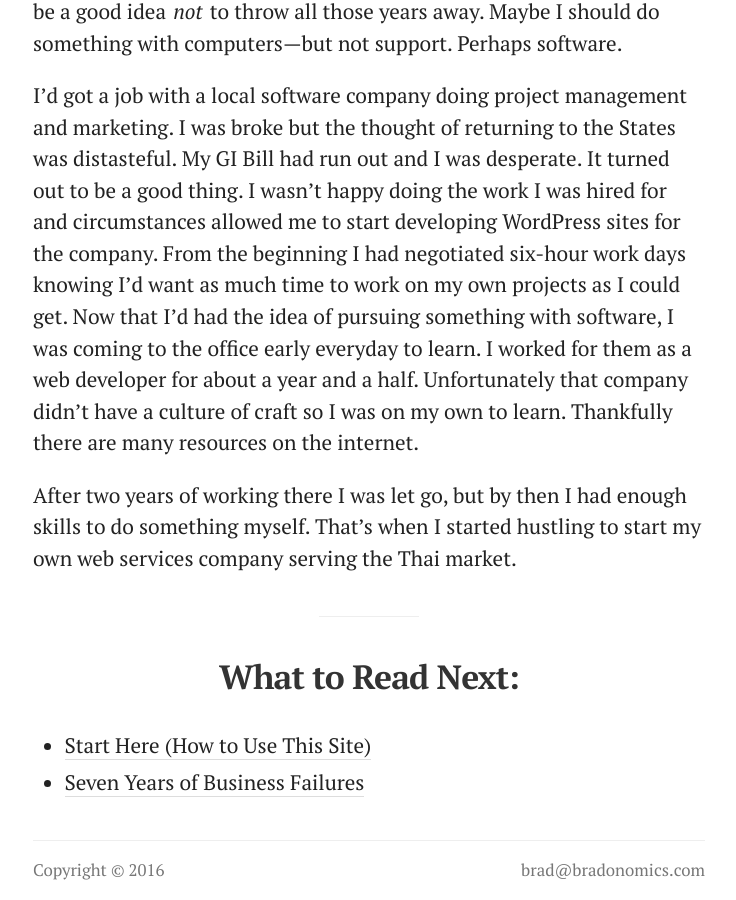
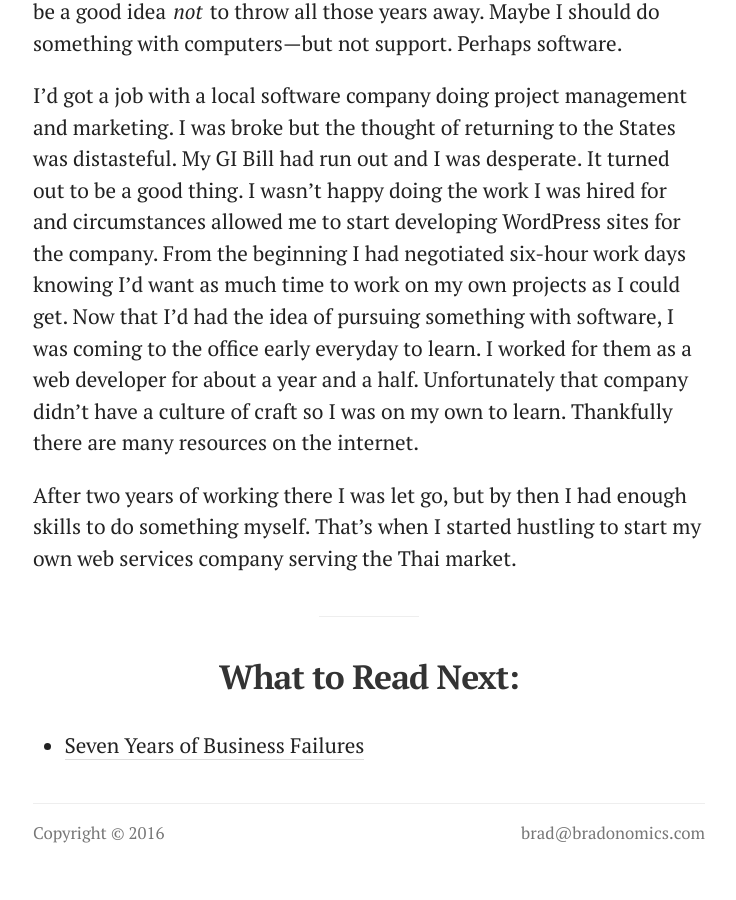
Before and after one commit to bradonomics/bradonomics.com, a Jekyll site: the page built from index.md, in a window 1280 px wide and 900 px high, scrolled down 3424 px. Shown: the whole window, without its empty margins (271-1007 px from the left). Built offline with Jekyll 4.4.1, drawn with Linux system fonts in a browser that asks for light colours; after the commit the page ends 4287 px from its top, so only the background shows below that.

Commit message:
Removed dead link from read_next

```diff
--- a/index.md
+++ b/index.md
@@ -3,8 +3,6 @@ title: About Brad
 description: Trying to find my place in entrepreneurship.
 permalink: /
 read_next:
-  - title: Start Here (How to Use This Site)
-    url: /start/
   - title: Seven Years of Business Failures
     url: /failures/
 ---
```
